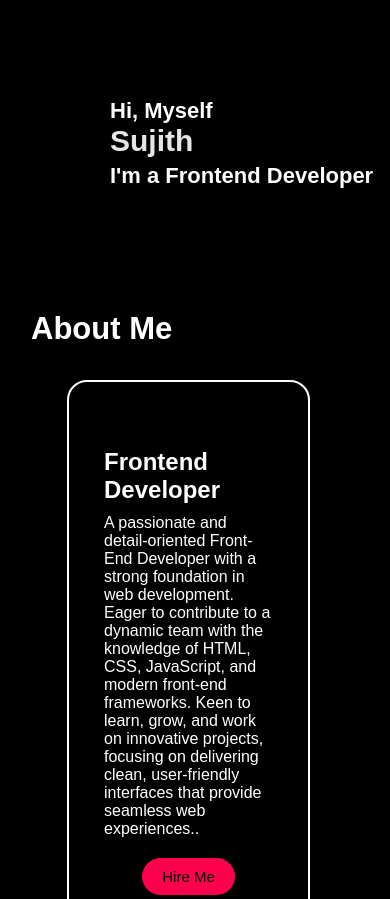
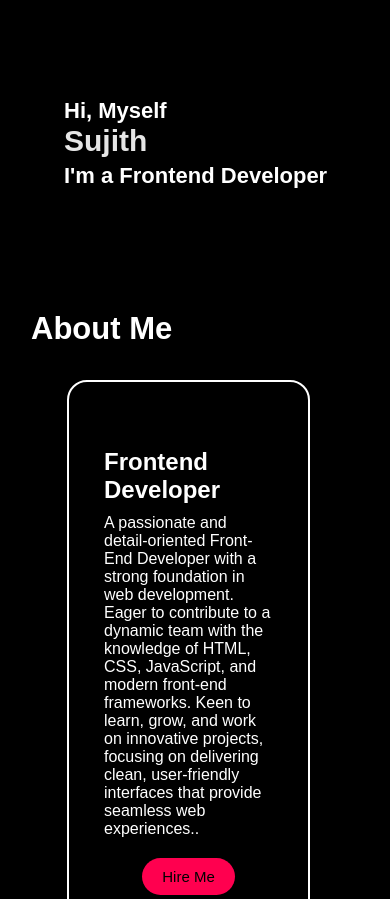
Before and after one commit to code-scr/my-portfolio, a plain HTML site: page index.html in a window 390 px wide. Shown: the part 201-1100 px from the top of the page. Drawn offline with nearby package versions, Linux system fonts and the light colour scheme.

Commit message:
Update styles.css

```diff
--- a/styles.css
+++ b/styles.css
@@ -565,7 +565,7 @@ nav .bx{
 	.header-text h3{
 		font-size: 22px;
 
-		margin-left: 71px;
+		margin-left: 25px;
 	}
 	.header-text {
 		margin-top: 55%;
@@ -580,7 +580,7 @@ nav .bx{
 	}
 	.header-text h1 {
 		font-size: 30px;
-		margin-left: 71px;
+		margin-left: 25px;
 	}
 	.sub-title {
 		font-size: 31px;
```
